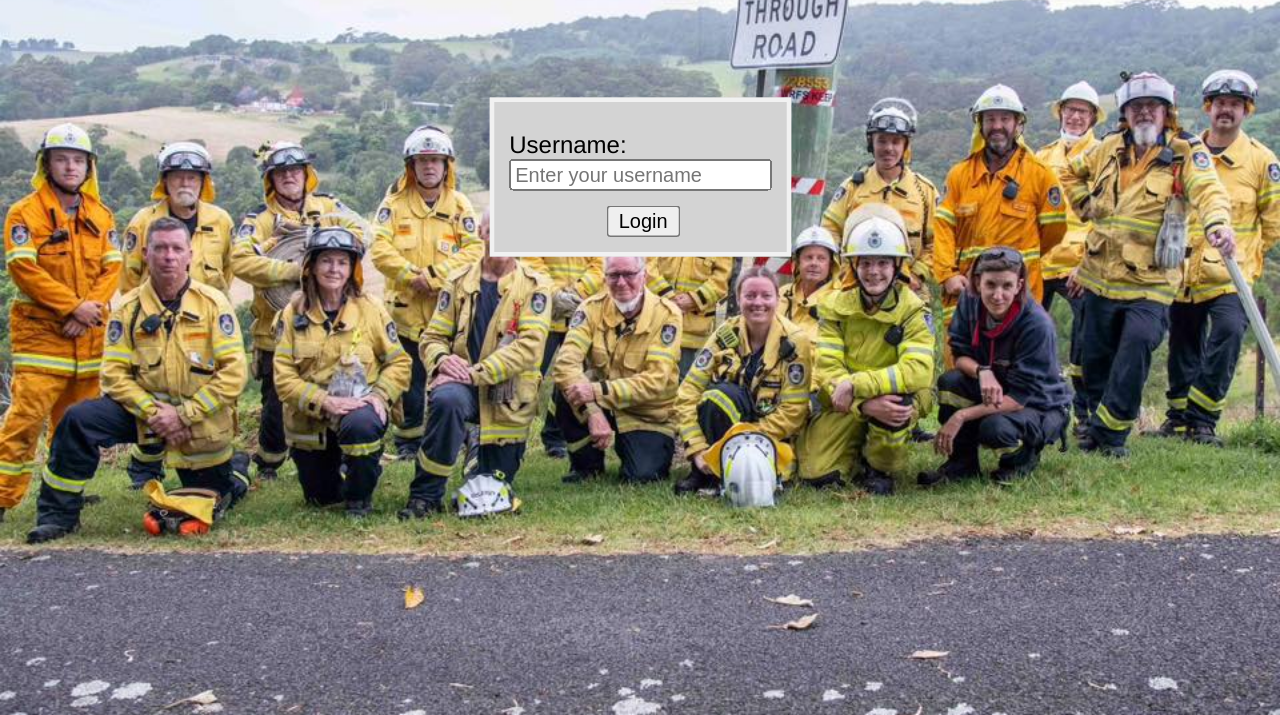
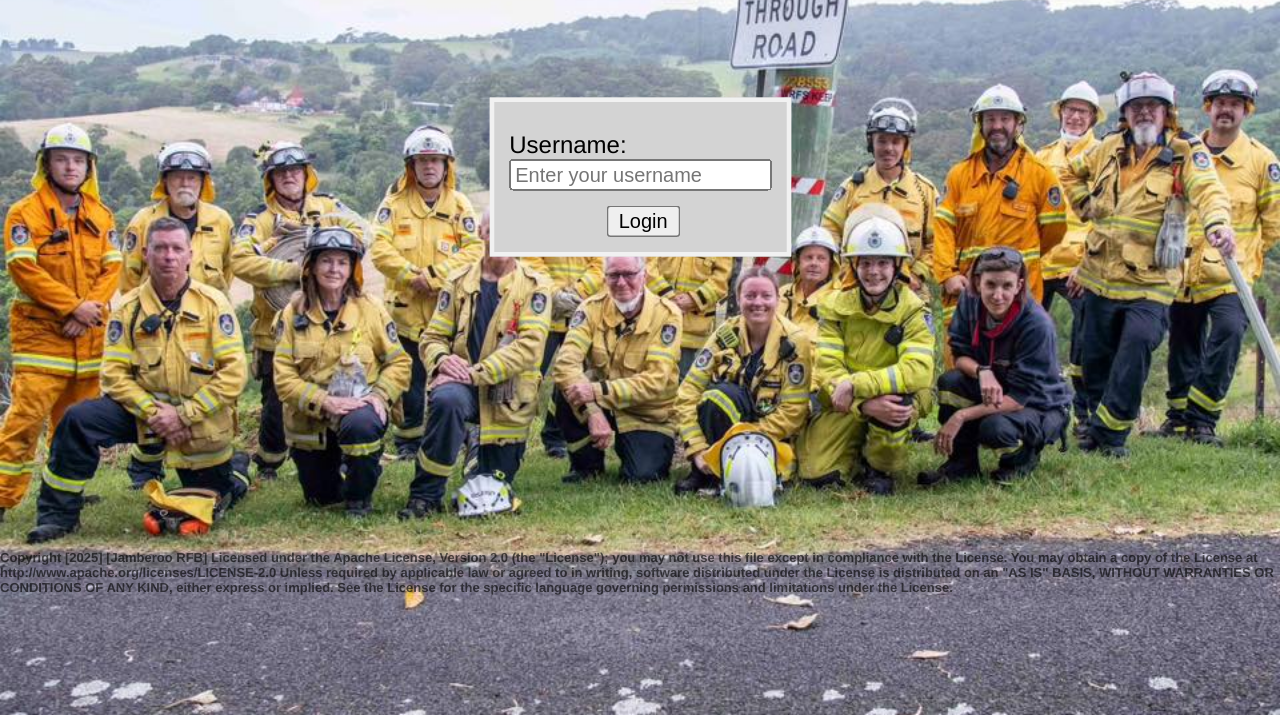
Before and after one commit to jordancj/JRFBLogin, a plain HTML site: page src/index.html in a window 1280 px wide. Shown: the part 85-800 px from the top of the page. Drawn offline with Linux system fonts and the light colour scheme.

Commit message:
Added licensing disclaimer

```diff
--- a/src/assets/styles/style.css
+++ b/src/assets/styles/style.css
@@ -7,7 +7,13 @@ body {
   padding: 0;
 }
 
-
+footer{
+  font-size: small;
+  position: relative;
+  margin-top: 25%;
+  opacity: 60%;
+  font-weight: bold;
+}
 h1.main-title,
 #opActTitle,
 #noOpActTitle,
--- a/src/index.html
+++ b/src/index.html
@@ -59,5 +59,19 @@
   <script src="index.js"></script>
   <script src="autocomplete.js"></script>
 </body>
+<footer>
+  Copyright [2025] [Jamberoo RFB]
 
+  Licensed under the Apache License, Version 2.0 (the "License");
+  you may not use this file except in compliance with the License.
+  You may obtain a copy of the License at
+
+      http://www.apache.org/licenses/LICENSE-2.0
+
+  Unless required by applicable law or agreed to in writing, software
+  distributed under the License is distributed on an "AS IS" BASIS,
+  WITHOUT WARRANTIES OR CONDITIONS OF ANY KIND, either express or implied.
+  See the License for the specific language governing permissions and
+  limitations under the License.
+</footer>
 </html>
```
